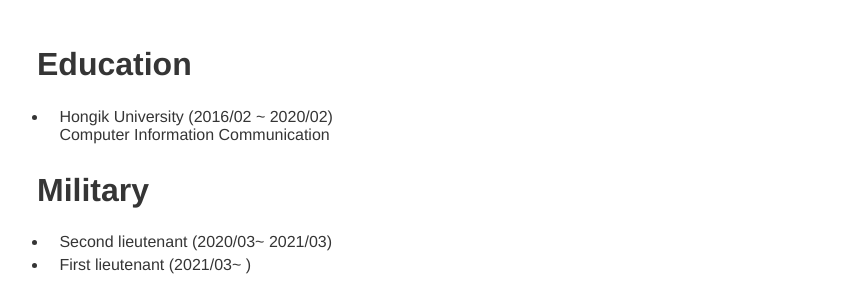
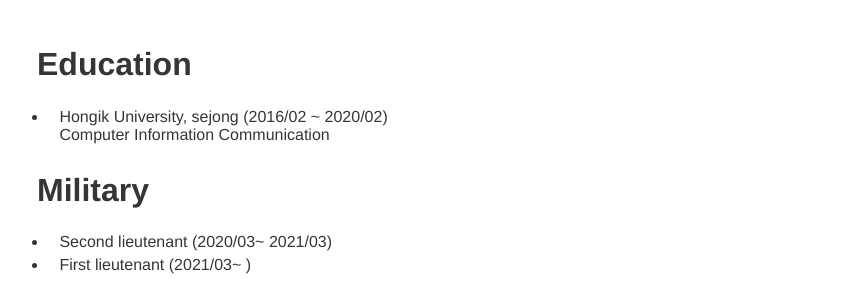
Before and after one commit to luke1601/luke1601.github.io, a Jekyll site: the page built from index.md, in a window 1280 px wide. Shown: the part 432-732 px from the top of the page, without its empty margins (203-1071 px from the left). Built offline with Jekyll 4.4.1, drawn with Linux system fonts in a browser that asks for light colours; our own code applies the rules of GitHub Pages for plain Markdown files.

Commit message:
Update index.md

```diff
--- a/index.md
+++ b/index.md
@@ -8,7 +8,7 @@ Hello, I am graduate student in the Department of Computer Information Communica
 <br/>
 
 # Education
-   * Hongik University (2016/02 ~ 2020/02)
+   * Hongik University, sejong (2016/02 ~ 2020/02)
    <br/> Computer Information Communication
 
 # Military
```
